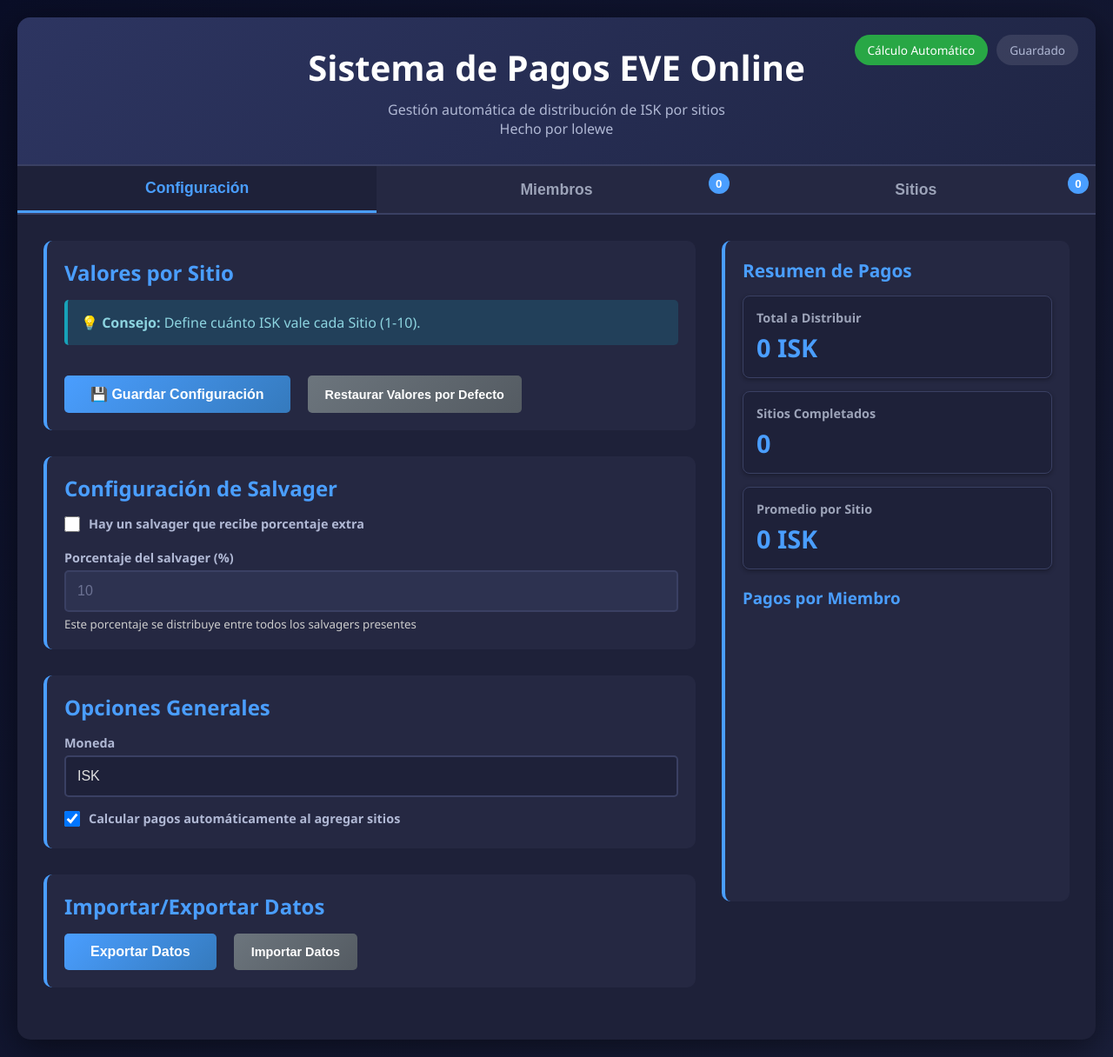
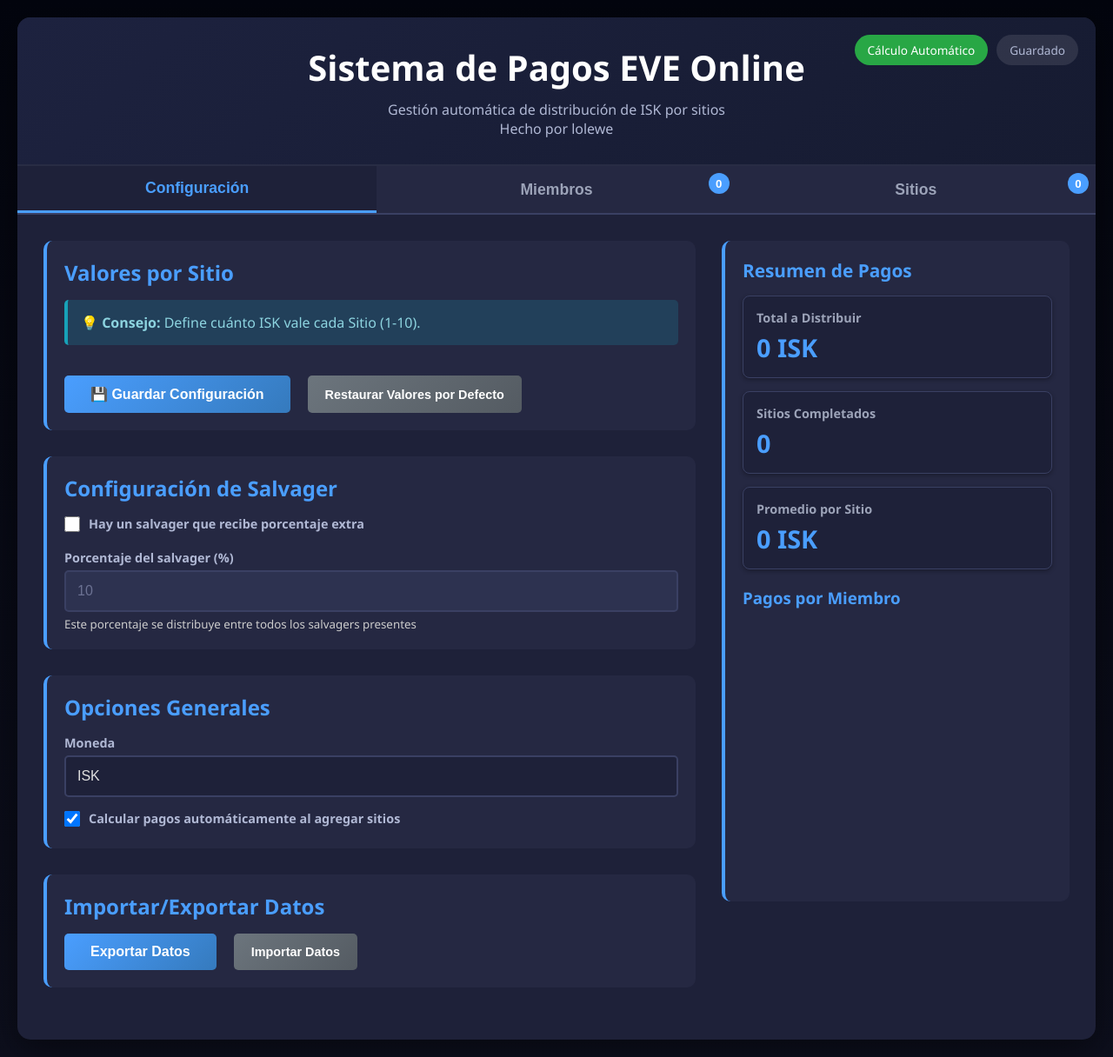
Before and after one commit to lolelamo/eve-online-payments-site, a Flask app: page / in a window 1280 px wide. Shown: the whole page at 87% size. Run offline with Flask 3, Linux system fonts and the light colour scheme.

Commit message:
Correct typos and small fixes

```diff
--- a/static/styles.css
+++ b/static/styles.css
@@ -6,7 +6,7 @@
 
 body {
     font-family: 'Segoe UI', Tahoma, Geneva, Verdana, sans-serif;
-    background: linear-gradient(135deg, #0a0e27 0%, #1a1f3a 100%);
+    background: linear-gradient(#0f1220, #03050e 0%, #0d0f1d 100%);
     padding: 20px;
     min-height: 100vh;
     color: #e0e0e0;
@@ -22,12 +22,12 @@ body {
 }
 
 .header {
-    background: linear-gradient(135deg, #2d3561 0%, #1f2544 100%);
+    background: linear-gradient(135deg, #1d223f 0%, #161b31 100%);
     color: #ffffff;
     padding: 30px;
     text-align: center;
     position: relative;
-    border-bottom: 2px solid #3a4063;
+    border-bottom: 2px solid #282c44;
 }
 
 .header h1 {
--- a/templates/index.html
+++ b/templates/index.html
@@ -3,7 +3,7 @@
 <head>
     <meta charset="UTF-8">
     <meta name="viewport" content="width=device-width, initial-scale=1.0">
-    <title>Sistema de Pagos EVE Online</title>
+    <title>Sistema de repartición Pagos EVE Online</title>
     <link rel="stylesheet" href="static/styles.css">
 </head>
 <body>
```
Also changed, not shown: data.json (+4 -4 lines).
